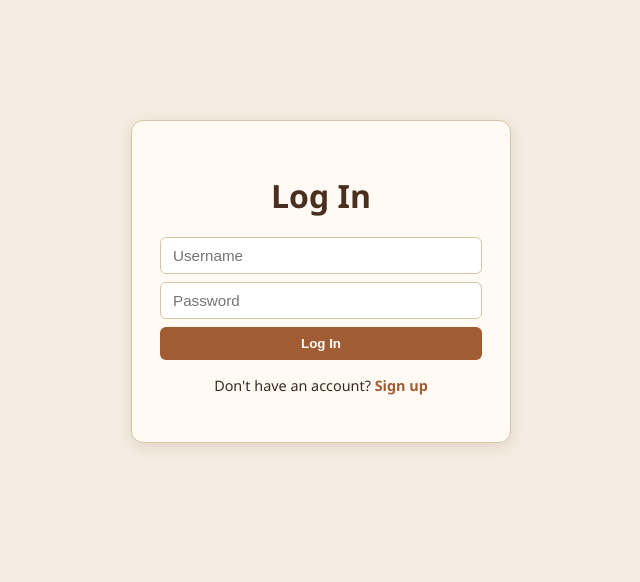
After one commit to tayande/expense-tracker, a Flask app: page /login in a window 1280 px wide. The commit adds this page. Shown: the top 582 px of the page, without its empty margins (319-959 px from the left). Run offline with Flask 3, Linux system fonts and the light colour scheme.

Commit message:
added more log in features

```diff
--- a/app_simple.py
+++ b/app_simple.py
@@ -1,38 +1,129 @@
 import json
 import os
-from flask import Flask, render_template, request, redirect
+from flask import Flask, render_template, request, redirect, url_for
+from flask_login import (
+    LoginManager, UserMixin, login_user, logout_user,
+    login_required, current_user
+)
+from werkzeug.security import generate_password_hash, check_password_hash
 
 app = Flask(__name__)
-FILE_NAME = "expenses.json"
+# In production on Render, set a SECRET_KEY environment variable for real security.
+# This fallback is only for local testing.
+app.secret_key = os.environ.get("SECRET_KEY", "dev-secret-key-change-me")
+
+EXPENSES_FILE = "expenses.json"
+USERS_FILE = "users.json"
+
+login_manager = LoginManager()
+login_manager.init_app(app)
+login_manager.login_view = "login"
+
+
+class User(UserMixin):
+    def __init__(self, username):
+        self.id = username
+
+
+def load_users():
+    if not os.path.exists(USERS_FILE):
+        return {}
+    with open(USERS_FILE, "r") as f:
+        return json.load(f)
+
+
+def save_users(users):
+    with open(USERS_FILE, "w") as f:
+        json.dump(users, f, indent=2)
+
+
+@login_manager.user_loader
+def load_user(username):
+    users = load_users()
+    if username in users:
+        return User(username)
+    return None
 
 
 def load_expenses():
-    if not os.path.exists(FILE_NAME):
+    if not os.path.exists(EXPENSES_FILE):
         return []
-    with open(FILE_NAME, "r") as f:
+    with open(EXPENSES_FILE, "r") as f:
         return json.load(f)
 
 
 def save_expenses(expenses):
-    with open(FILE_NAME, "w") as f:
+    with open(EXPENSES_FILE, "w") as f:
         json.dump(expenses, f, indent=2)
 
 
+@app.route("/signup", methods=["GET", "POST"])
+def signup():
+    if request.method == "POST":
+        username = request.form["username"].strip()
+        password = request.form["password"]
+        users = load_users()
+
+        if not username or not password:
+            return render_template("signup.html", error="Username and password are required.")
+        if username in users:
+            return render_template("signup.html", error="That username is already taken.")
+
+        users[username] = {"password_hash": generate_password_hash(password)}
+        save_users(users)
+        login_user(User(username))
+        return redirect(url_for("index"))
+
+    return render_template("signup.html", error=None)
+
+
+@app.route("/login", methods=["GET", "POST"])
+def login():
+    if request.method == "POST":
+        username = request.form["username"].strip()
+        password = request.form["password"]
+        users = load_users()
+        user_record = users.get(username)
+
+        if user_record and check_password_hash(user_record["password_hash"], password):
+            login_user(User(username))
+            return redirect(url_for("index"))
+
+        return render_template("login.html", error="Invalid username or password.")
+
+    return render_template("login.html", error=None)
+
+
+@app.route("/logout")
+@login_required
+def logout():
+    logout_user()
+    return redirect(url_for("login"))
+
+
 @app.route("/")
+@login_required
 def index():
-    expenses = load_expenses()
-
+    expenses = [e for e in load_expenses() if e.get("owner") == current_user.id]
 
     totals = {}
     for e in expenses:
         totals[e["category"]] = totals.get(e["category"], 0) + e["amount"]
 
-    return render_template("index_simple.html", expenses=expenses, totals=totals, error=None)
+    return render_template(
+        "index_simple.html",
+        expenses=expenses,
+        totals=totals,
+        error=None,
+        username=current_user.id,
+    )
 
 
 @app.route("/add", methods=["POST"])
+@login_required
 def add():
-    expenses = load_expenses()
+    all_expenses = load_expenses()
+    user_expenses = [e for e in all_expenses if e.get("owner") == current_user.id]
 
     amount_text = request.form["amount"]
     category = request.form["category"]
@@ -44,27 +135,40 @@ def add():
         amount = float(amount_text)
     except ValueError:
         totals = {}
-        return render_template("index_simple.html", expenses=expenses, totals=totals,
-                                error="Amount must be a number.")
+        return render_template(
+            "index_simple.html", expenses=user_expenses, totals=totals,
+            error="Amount must be a number.", username=current_user.id
+        )
 
     if amount <= 0:
         totals = {}
-        return render_template("index_simple.html", expenses=expenses, totals=totals,
-                                error="Amount must be positive.")
+        return render_template(
+            "index_simple.html", expenses=user_expenses, totals=totals,
+            error="Amount must be positive.", username=current_user.id
+        )
 
-    new_id = len(expenses) + 1
-    expenses.append({"id": new_id, "amount": amount, "category": category.lower(), "note": note})
-    save_expenses(expenses)
-
-    return redirect("/")
+    new_id = len(all_expenses) + 1
+    all_expenses.append({
+        "id": new_id,
+        "amount": amount,
+        "category": category.lower(),
+        "note": note,
+        "owner": current_user.id,
+    })
+    save_expenses(all_expenses)
+    return redirect(url_for("index"))
 
 
 @app.route("/delete/<int:expense_id>", methods=["POST"])
+@login_required
 def delete(expense_id):
-    expenses = load_expenses()
-    expenses = [e for e in expenses if e["id"] != expense_id]
-    save_expenses(expenses)
-    return redirect("/")
+    all_expenses = load_expenses()
+    all_expenses = [
+        e for e in all_expenses
+        if not (e["id"] == expense_id and e.get("owner") == current_user.id)
+    ]
+    save_expenses(all_expenses)
+    return redirect(url_for("index"))
 
 
 if __name__ == "__main__":
--- a/requirements.txt
+++ b/requirements.txt
@@ -1,2 +1,3 @@
 Flask
 gunicorn
+Flask-Login
--- a/static/style_simple.css
+++ b/static/style_simple.css
@@ -1,34 +1,203 @@
+:root {
+    --bg: #f5ede1;
+    --panel: #fffaf3;
+    --brown-deep: #4a2e1f;
+    --brown-mid: #7b4a30;
+    --brown-light: #c8a27a;
+    --accent: #a15c33;
+    --accent-hover: #8a4a26;
+    --border: #d8c3a5;
+    --text: #3b2a1e;
+    --error: #b3261e;
+}
+
+* {
+    box-sizing: border-box;
+}
+
 body {
-    font-family: Arial, sans-serif;
-    max-width: 600px;
-    margin: 40px auto;
-    color: #222;
+    font-family: 'Segoe UI', Arial, sans-serif;
+    max-width: 700px;
+    margin: 0 auto;
+    padding: 40px 20px 60px;
+    background: var(--bg);
+    color: var(--text);
 }
 
 h1 {
-    margin-bottom: 0;
+    margin-bottom: 4px;
+    color: var(--brown-deep);
+    font-size: 2rem;
+}
+
+h2 {
+    color: var(--brown-mid);
+    border-bottom: 2px solid var(--brown-light);
+    padding-bottom: 6px;
+    margin-top: 32px;
+}
+
+.topbar {
+    display: flex;
+    justify-content: space-between;
+    align-items: center;
+    flex-wrap: wrap;
+    gap: 8px;
+}
+
+.topbar .user-info {
+    font-size: 0.95rem;
+    color: var(--brown-mid);
+}
+
+.topbar .user-info a {
+    color: var(--accent);
+    text-decoration: none;
+    font-weight: 600;
+    margin-left: 10px;
+}
+
+.topbar .user-info a:hover {
+    text-decoration: underline;
+}
+
+.card {
+    background: var(--panel);
+    border: 1px solid var(--border);
+    border-radius: 10px;
+    padding: 20px 24px;
+    margin-top: 16px;
+    box-shadow: 0 2px 6px rgba(74, 46, 31, 0.08);
+}
+
+form {
+    display: flex;
+    flex-wrap: wrap;
+    gap: 8px;
+    align-items: center;
 }
 
 input {
-    padding: 6px;
-    margin-right: 6px;
+    padding: 9px 12px;
+    border: 1px solid var(--border);
+    border-radius: 6px;
+    background: #fff;
+    color: var(--text);
+    font-size: 0.95rem;
+}
+
+input:focus {
+    outline: none;
+    border-color: var(--accent);
 }
 
 button {
-    padding: 6px 12px;
+    padding: 9px 16px;
+    border: none;
+    border-radius: 6px;
+    background: var(--accent);
+    color: #fff;
+    font-weight: 600;
+    cursor: pointer;
+    transition: background 0.15s ease;
+}
+
+button:hover {
+    background: var(--accent-hover);
 }
 
 table {
     border-collapse: collapse;
     width: 100%;
+    margin-top: 8px;
 }
 
-th, td {
+th {
     text-align: left;
-    padding: 6px;
-    border-bottom: 1px solid #ccc;
+    padding: 10px 8px;
+    background: var(--brown-light);
+    color: var(--brown-deep);
+    font-size: 0.85rem;
+    text-transform: uppercase;
+    letter-spacing: 0.03em;
+}
+
+td {
+    text-align: left;
+    padding: 10px 8px;
+    border-bottom: 1px solid var(--border);
+}
+
+tr:hover td {
+    background: rgba(200, 162, 122, 0.15);
+}
+
+td form button {
+    padding: 5px 10px;
+    background: var(--error);
+    font-size: 0.85rem;
+}
+
+td form button:hover {
+    background: #8f1e18;
+}
+
+ul {
+    list-style: none;
+    padding: 0;
+}
+
+ul li {
+    padding: 8px 0;
+    border-bottom: 1px dashed var(--border);
 }
 
 .error {
-    color: red;
+    color: var(--error);
+    background: #fbe9e7;
+    border: 1px solid var(--error);
+    border-radius: 6px;
+    padding: 8px 12px;
+    margin-top: 10px;
 }
+
+.auth-wrapper {
+    max-width: 380px;
+    margin: 80px auto;
+    background: var(--panel);
+    border: 1px solid var(--border);
+    border-radius: 12px;
+    padding: 32px 28px;
+    box-shadow: 0 4px 14px rgba(74, 46, 31, 0.12);
+}
+
+.auth-wrapper h1 {
+    text-align: center;
+    margin-bottom: 20px;
+}
+
+.auth-wrapper form {
+    flex-direction: column;
+    align-items: stretch;
+}
+
+.auth-wrapper input,
+.auth-wrapper button {
+    width: 100%;
+}
+
+.auth-wrapper .switch-link {
+    text-align: center;
+    margin-top: 16px;
+    font-size: 0.9rem;
+}
+
+.auth-wrapper .switch-link a {
+    color: var(--accent);
+    font-weight: 600;
+    text-decoration: none;
+}
+
+.auth-wrapper .switch-link a:hover {
+    text-decoration: underline;
+}
--- /dev/null
+++ b/templates/login.html
@@ -0,0 +1,22 @@
+<!DOCTYPE html>
+<html lang="en">
+<head>
+    <meta charset="UTF-8">
+    <title>Log In - Expense Tracker</title>
+    <link rel="stylesheet" href="/static/style_simple.css">
+</head>
+<body>
+    <div class="auth-wrapper">
+        <h1>Log In</h1>
+        {% if error %}
+            <p class="error">{{ error }}</p>
+        {% endif %}
+        <form action="/login" method="post">
+            <input type="text" name="username" placeholder="Username" required>
+            <input type="password" name="password" placeholder="Password" required>
+            <button type="submit">Log In</button>
+        </form>
+        <p class="switch-link">Don't have an account? <a href="/signup">Sign up</a></p>
+    </div>
+</body>
+</html>
```
Also changed, not shown: templates/index_simple.html (+12 -0 lines), templates/signup.html (added, +22 -0 lines).
